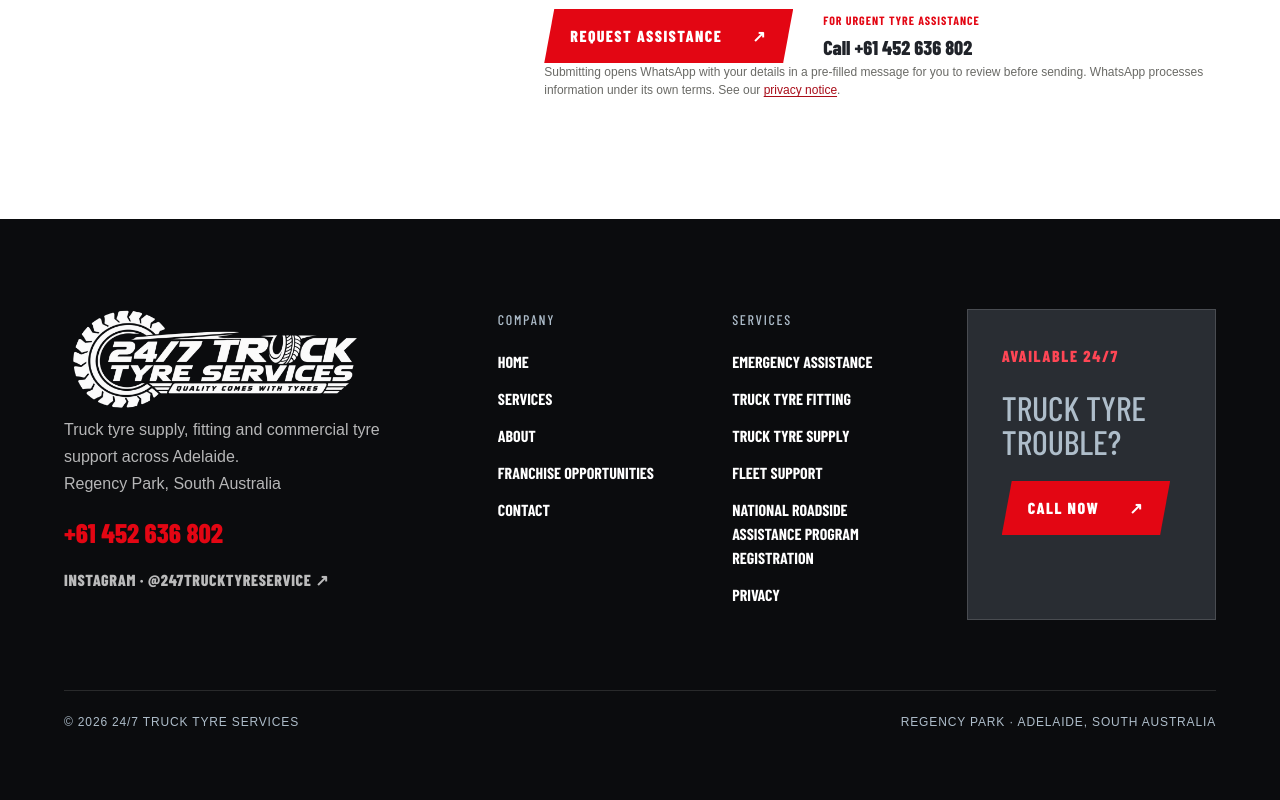
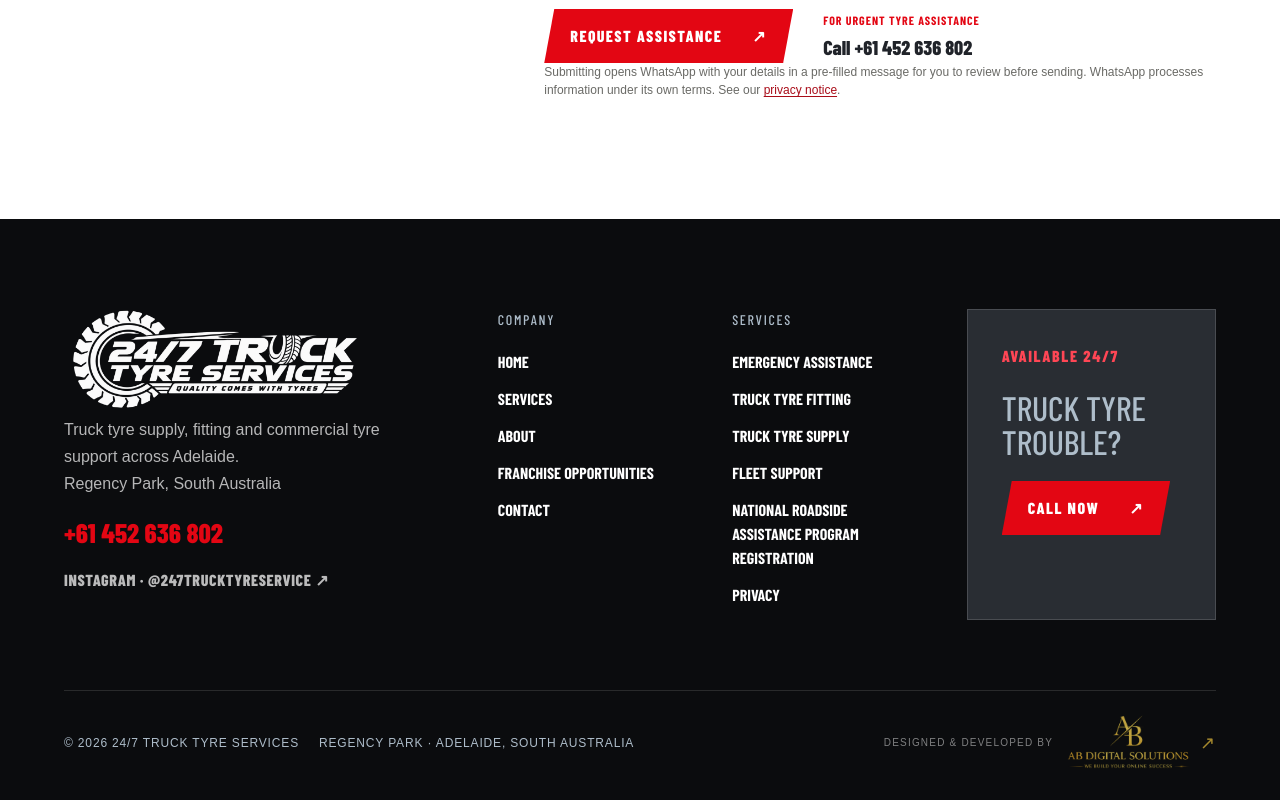
Before and after one commit to abubakerasif202/247truck, a Next.js app: page /24-7-truck-tyre-assistance in a window 1280 px wide. Shown: the part 4175-4975 px from the top of the page. Before the commit the page ends 4934 px from the top, so only its background shows below. Built offline with nearby package versions, Linux system fonts and the light colour scheme; a web font is replaced by a local one.

Commit message:
feat: add AB Digital Solutions developer credit

```diff
--- /dev/null
+++ b/app/ABDeveloperCredit.tsx
@@ -0,0 +1,27 @@
+import Image from "next/image";
+
+const AB_STUDIO_URL = "https://www.abwebstudio.com.au/";
+
+export default function ABDeveloperCredit() {
+  return (
+    <div className="ab-developer-credit">
+      <span className="ab-developer-credit__label">Designed &amp; Developed by</span>
+      <a
+        className="ab-developer-credit__link"
+        href={AB_STUDIO_URL}
+        target="_blank"
+        rel="noopener noreferrer"
+        aria-label="Visit AB Digital Solutions"
+      >
+        <Image
+          src="/branding/ab-digital-solutions-watermark.webp"
+          alt="AB Digital Solutions"
+          width={672}
+          height={309}
+          sizes="(max-width: 620px) 150px, 160px"
+        />
+        <span className="ab-developer-credit__arrow" aria-hidden="true">↗</span>
+      </a>
+    </div>
+  );
+}
--- a/app/globals.css
+++ b/app/globals.css
@@ -312,7 +312,15 @@
 .footer-emergency { padding: 34px; border: 1px solid rgba(255,255,255,.15); background: var(--graphite); }
 .footer-emergency > span { color: var(--red-on-dark); font-family: var(--font-display); font-weight: 800; text-transform: uppercase; letter-spacing: .1em; }
 .footer-emergency h2 { margin: 22px 0; color: var(--white); font-size: 34px; line-height: 1; letter-spacing: 0; }
-.footer-bottom { margin-top: 70px; padding-top: 22px; border-top: 1px solid rgba(255,255,255,.12); display: flex; justify-content: space-between; gap: 20px; color: #929292; font-size: 12px; text-transform: uppercase; letter-spacing: .07em; }
+.footer-bottom { margin-top: 70px; padding-top: 22px; border-top: 1px solid rgba(255,255,255,.12); display: flex; align-items: center; justify-content: space-between; gap: 20px; color: #929292; font-size: 12px; text-transform: uppercase; letter-spacing: .07em; }
+.footer-bottom > p { margin: 0; }
+.ab-developer-credit { margin-left: auto; display: flex; align-items: center; justify-content: flex-end; gap: 12px; min-width: 0; }
+.ab-developer-credit__label { color: rgba(255,255,255,.48); font-size: 10px; letter-spacing: .12em; white-space: nowrap; }
+.ab-developer-credit__link { min-height: 44px; display: inline-flex; align-items: center; gap: 7px; color: #d4af37; opacity: .76; transition: opacity .25s ease, color .25s ease; }
+.ab-developer-credit__link:hover { color: #d4af37; opacity: 1; }
+.ab-developer-credit__link img { width: clamp(124px, 10vw, 160px); height: auto; aspect-ratio: 672 / 309; object-fit: contain; }
+.ab-developer-credit__arrow { font-size: 18px; line-height: 1; transition: transform .25s ease, color .25s ease; }
+.ab-developer-credit__link:hover .ab-developer-credit__arrow { color: #a20c2d; transform: translate(1px, -1px); }
 .mobile-actions { display: none; }
 
 .journey-section { background: var(--white); }
@@ -583,7 +591,9 @@
   .footer-grid { grid-template-columns: 1fr; }
   .footer-brand { grid-column: auto; }
   .footer-brand .brand-logo { width: 260px; }
-  .footer-bottom { flex-direction: column; }
+  .footer-bottom { align-items: center; flex-direction: column; text-align: center; }
+  .ab-developer-credit { margin-left: 0; flex-direction: column; gap: 4px; }
+  .ab-developer-credit__link img { width: clamp(120px, 38vw, 170px); }
   .journey-card { min-height: 270px; padding: 26px; }
   .franchise-band > div:first-child { padding: 72px 20px; }
   .franchise-band-image { min-height: 360px; }
--- a/app/site-components.tsx
+++ b/app/site-components.tsx
@@ -14,6 +14,7 @@
   services,
   type DetailPage,
 } from "./site-data";
+import ABDeveloperCredit from "./ABDeveloperCredit";
 
 const INSTAGRAM_URL = "https://www.instagram.com/247trucktyreservice";
 
@@ -161,6 +162,7 @@
       <div className="footer-bottom">
         <p>© {new Date().getFullYear()} 24/7 Truck Tyre Services</p>
         <p>Regency Park · Adelaide, South Australia</p>
+        <ABDeveloperCredit />
       </div>
     </footer>
   );
```
Also changed, not shown: public/branding/ab-digital-solutions-watermark.webp (added), 1 other file (tests, documents, lock files or other folders).
